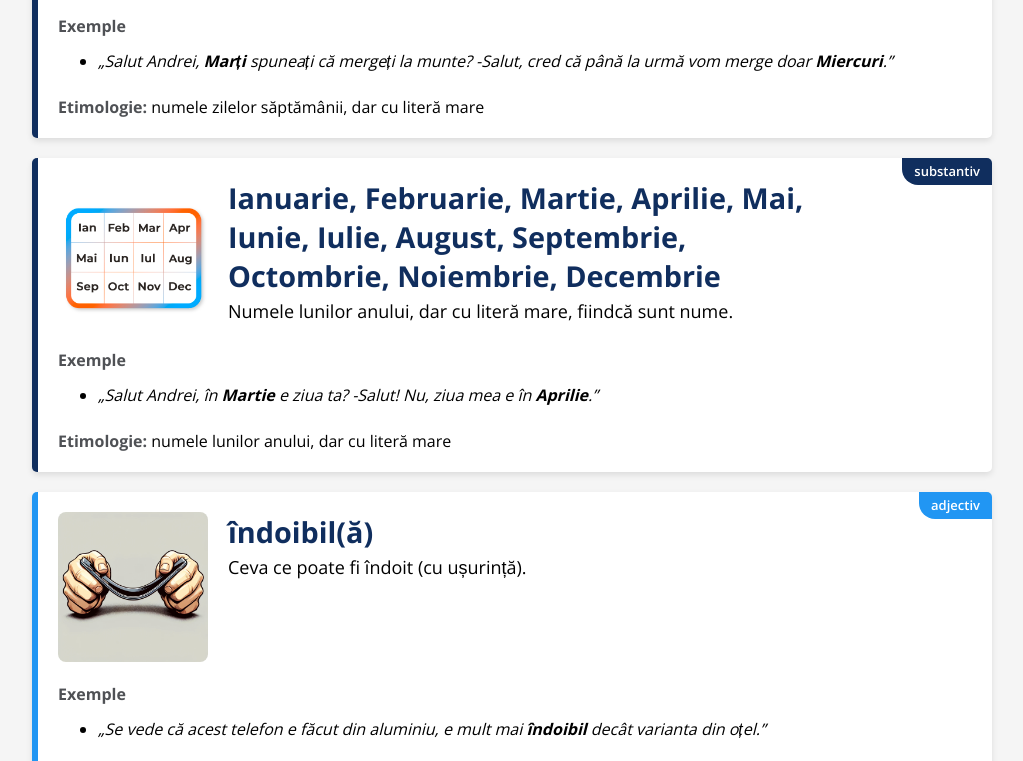
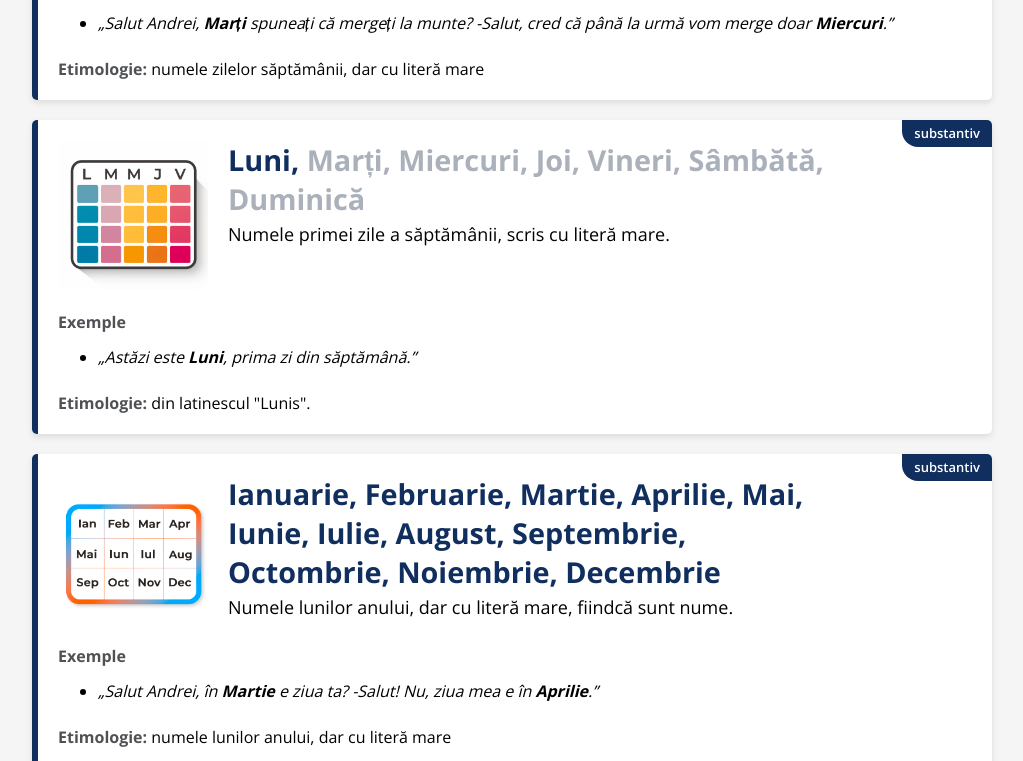
Before and after one commit to iuliuvisovan/nonlogisme, a React (Create React App) app: page / in a window 1280 px wide. Shown: the part 6111-6872 px from the top of the page, without its empty margins (128-1151 px from the left). Built offline with nearby package versions, Linux system fonts and the light colour scheme.

Commit message:
Days of week grouped!

```diff
--- a/src/components/Word/index.js
+++ b/src/components/Word/index.js
@@ -23,7 +23,11 @@ export default function Word({ word: mainWord, sisterWords }) {
     <div className="word" style={{ borderColor: color }}>
       <div className="word-header">
         <div className="img-wrapper">
-          <img className="word-image" src={`/images/${selectedWord.slug}.jpeg`} alt={mainWord.word} />
+          <img
+            className="word-image"
+            src={`/images/${mainWord.useAsGroupImage ? mainWord.slug : selectedWord.slug}.jpeg`}
+            alt={mainWord.word}
+          />
           <div className="gradient"></div>
         </div>
         <div className="word-header-info">
--- a/src/word-list.js
+++ b/src/word-list.js
@@ -246,6 +246,76 @@ const wordList = [
     etymology: 'numele zilelor săptămânii, dar cu literă mare',
   },
   {
+    slug: 'luni',
+    word: 'Luni',
+    partOfSpeech: 'substantiv',
+    partOfSpeechType: 'propriu',
+    definition: 'Numele primei zile a săptămânii, scris cu literă mare.',
+    examples: ['Astăzi este <b>Luni</b>, prima zi din săptămână.'],
+    etymology: 'din latinescul "Lunis".',
+    useAsGroupImage: true,
+  },
+  {
+    slug: 'marti',
+    word: 'Marți',
+    partOfSpeech: 'substantiv',
+    partOfSpeechType: 'propriu',
+    definition: 'Numele celei de-a doua zi a săptămânii, scris cu literă mare.',
+    examples: ['Astăzi este <b>Marți</b>, cea de-a doua zi din săptămână.'],
+    etymology: 'din latinescul "Martis"',
+    groupId: 'luni',
+  },
+  {
+    slug: 'miercuri',
+    word: 'Miercuri',
+    partOfSpeech: 'substantiv',
+    partOfSpeechType: 'propriu',
+    definition: 'Numele celei de-a treia zi a săptămânii, scris cu literă mare.',
+    examples: ['Astăzi este <b>Miercuri</b> cea de-a treia zi din săptămână.'],
+    etymology: 'din latinescul "Mercuris"',
+    groupId: 'luni',
+  },
+  {
+    slug: 'joi',
+    word: 'Joi',
+    partOfSpeech: 'substantiv',
+    partOfSpeechType: 'propriu',
+    definition: 'Numele celei de-a patra zi a săptămânii, scris cu literă mare.',
+    examples: ['Astăzi este <b>Joi</b>, cea de-a patra zi a săptămânii.'],
+    etymology: 'din latinescul "Jovis"',
+    groupId: 'luni',
+  },
+  {
+    slug: 'vineri',
+    word: 'Vineri',
+    partOfSpeech: 'substantiv',
+    partOfSpeechType: 'propriu',
+    definition: 'Numele celei de-a cincea zi a săptămânii, scris cu literă mare.',
+    examples: ['Azi este <b>Vineri</b>, cea de-a cincea zi a săptămânii.'],
+    etymology: 'din latinescul "Veneris"',
+    groupId: 'luni',
+  },
+  {
+    slug: 'sambata',
+    word: 'Sâmbătă',
+    partOfSpeech: 'substantiv',
+    partOfSpeechType: 'propriu',
+    definition: 'Numele celei de-a șasea zi a săptămânii, scris cu literă mare.',
+    examples: ['Astăzi este <b>Sâmbătă</b>, cea de-a șasea zi a săptămânii.'],
+    etymology: 'din latinescul "Sambata"',
+    groupId: 'luni',
+  },
+  {
+    slug: 'duminica',
+    word: 'Duminică',
+    partOfSpeech: 'substantiv',
+    partOfSpeechType: 'propriu',
+    definition: 'Numele celei de-a șaptea zi a săptămânii, scris cu literă mare.',
+    examples: ['Astăzi este <b>Duminică</b>, cea de-a șaptea zi a săptămânii.'],
+    etymology: 'din latinescul "Dominica"',
+    groupId: 'luni',
+  },
+  {
     slug: 'ianuarie-februarie-martie-aprilie-mai-iunie-iulie-august-septembrie-octombrie-noiembrie-decembrie',
     word: 'Ianuarie, Februarie, Martie, Aprilie, Mai, Iunie, Iulie, August, Septembrie, Octombrie, Noiembrie, Decembrie',
     partOfSpeech: 'substantiv',
```
Also changed, not shown: public/images/luni.jpeg (renamed from public/images/luni-marti-miercuri-joi-vineri-sambata-duminica.jpeg).
